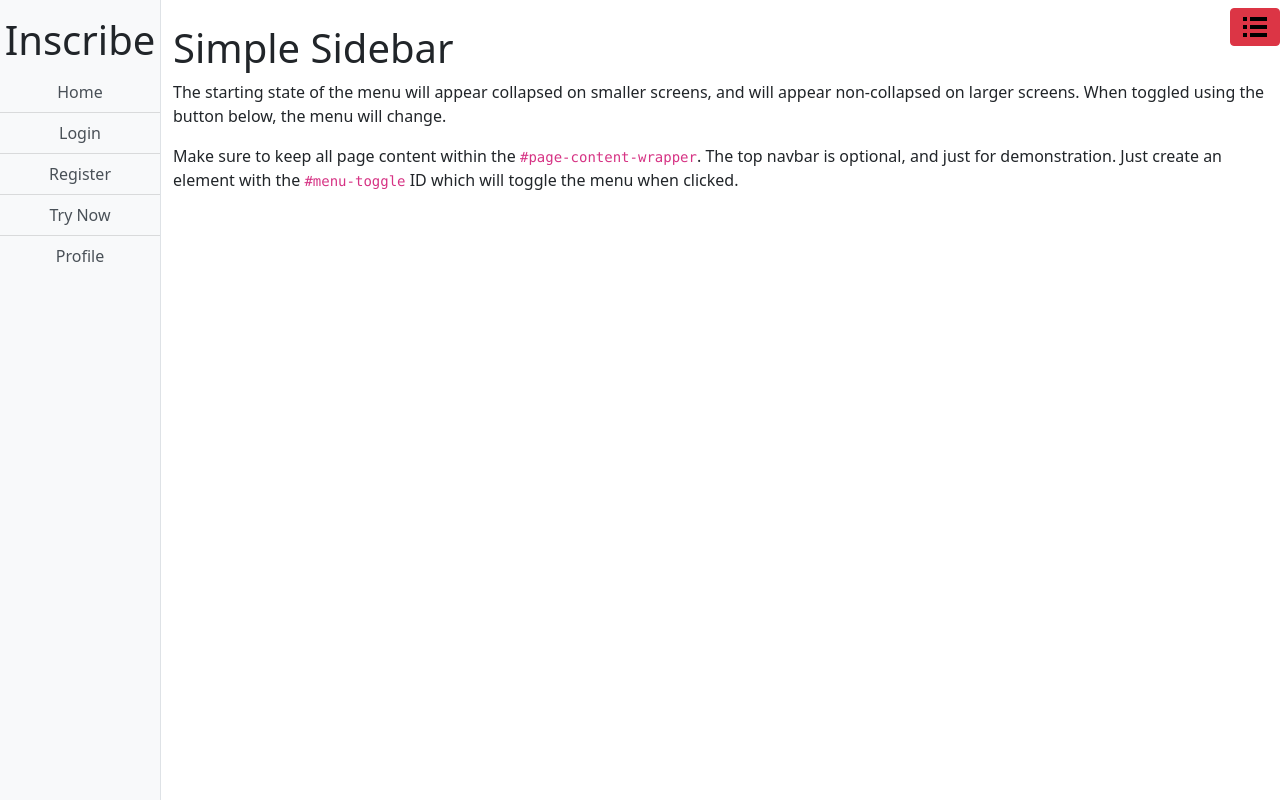
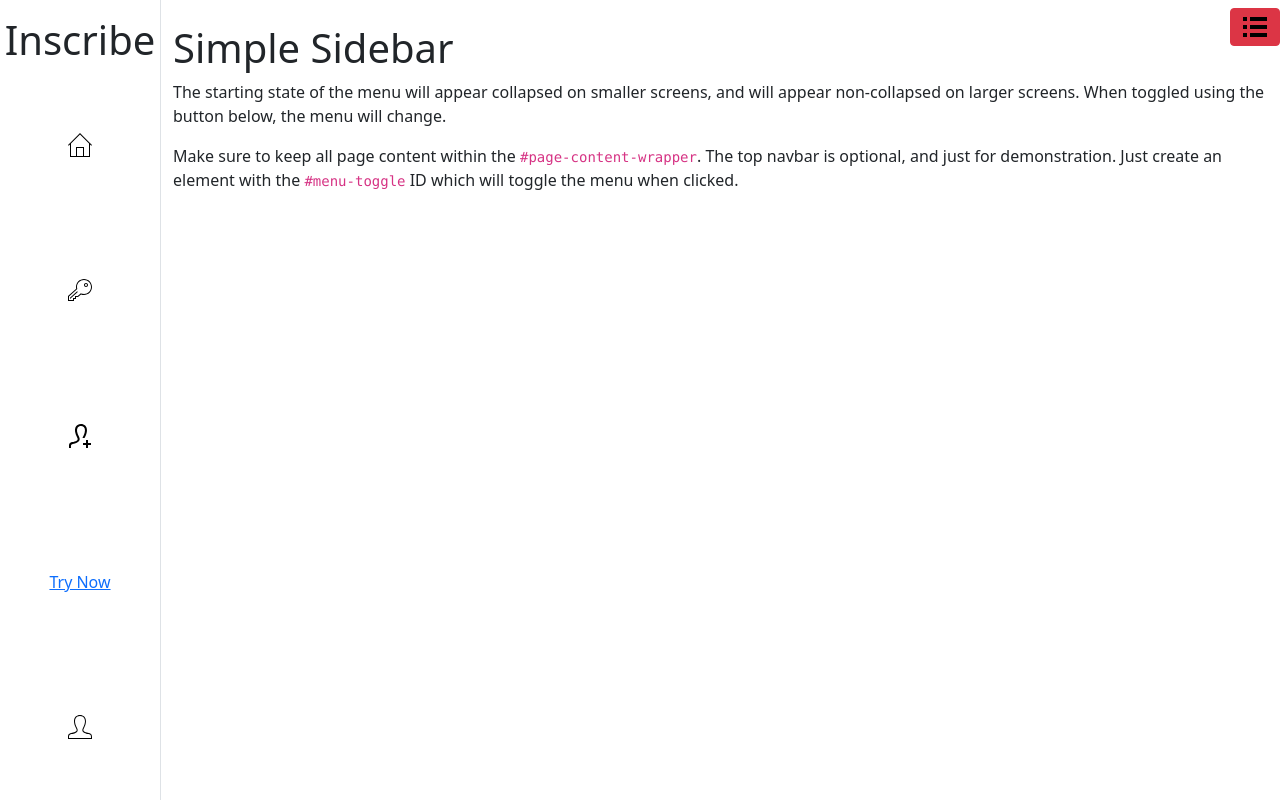
Before and after one commit to ManishaKallem/Inscribe, a Django app: page / in a window 1280 px wide. Run offline with Django 3.2, Linux system fonts and the light colour scheme; some libraries are stand-ins or nearby versions.

Commit message:
feat(navbar): replace links with icons

```diff
--- a/inscribe/static/css/base.css
+++ b/inscribe/static/css/base.css
@@ -4,7 +4,7 @@
 
 #sidebar-wrapper {
   min-height: 100vh;
-  margin-left: -15rem;
+  margin-left: -10rem;
   -webkit-transition: margin 0.25s ease-out;
   -moz-transition: margin 0.25s ease-out;
   -o-transition: margin 0.25s ease-out;
--- a/inscribe/templates/includes/navbar.html
+++ b/inscribe/templates/includes/navbar.html
@@ -1,22 +1,59 @@
-<div class="bg-light border-right" id="sidebar-wrapper">
+<div class="border-right d-flex flex-column" id="sidebar-wrapper">
   <h1 class="text-center pt-3">Inscribe</h1>
   <div
-    class="list-group list-group-flush d-flex flex-column text-center flex-grow-1"
+    class="list-group text-center list-group-flush flex-grow-1 justify-content-around"
   >
-    <a href="#" class="list-group-item mx-auto list-group-item-action bg-light">
-      Home
+    <a href="#" class="">
+      <svg
+        width="24"
+        height="24"
+        xmlns="http://www.w3.org/2000/svg"
+        fill-rule="evenodd"
+        clip-rule="evenodd"
+      >
+        <path
+          d="M22 11.414v12.586h-20v-12.586l-1.293 1.293-.707-.707 12-12 12 12-.707.707-1.293-1.293zm-6 11.586h5v-12.586l-9-9-9 9v12.586h5v-9h8v9zm-1-7.889h-6v7.778h6v-7.778z"
+        />
+      </svg>
     </a>
-    <a href="#" class="list-group-item mx-auto list-group-item-action bg-light">
-      Login
+    <a href="#" class="">
+      <svg
+        width="24"
+        height="24"
+        xmlns="http://www.w3.org/2000/svg"
+        fill-rule="evenodd"
+        clip-rule="evenodd"
+      >
+        <path
+          d="M16 1c-4.418 0-8 3.582-8 8 0 .585.063 1.155.182 1.704l-8.182 7.296v5h6v-2h2v-2h2l3.066-2.556c.909.359 1.898.556 2.934.556 4.418 0 8-3.582 8-8s-3.582-8-8-8zm-6.362 17l3.244-2.703c.417.164 1.513.703 3.118.703 3.859 0 7-3.14 7-7s-3.141-7-7-7c-3.86 0-7 3.14-7 7 0 .853.139 1.398.283 2.062l-8.283 7.386v3.552h4v-2h2v-2h2.638zm.168-4l-.667-.745-7.139 6.402v1.343l7.806-7zm10.194-7c0-1.104-.896-2-2-2s-2 .896-2 2 .896 2 2 2 2-.896 2-2zm-1 0c0-.552-.448-1-1-1s-1 .448-1 1 .448 1 1 1 1-.448 1-1z"
+        />
+      </svg>
     </a>
-    <a href="#" class="list-group-item mx-auto list-group-item-action bg-light">
-      Register
+    <a href="#" class="">
+      <svg
+        xmlns="http://www.w3.org/2000/svg"
+        width="24"
+        height="24"
+        viewBox="0 0 24 24"
+      >
+        <path
+          d="M9.602 3.7c-1.154 1.937-.635 5.227 1.424 9.025.93 1.712.697 3.02.338 3.815-.982 2.178-3.675 2.799-6.525 3.456-1.964.454-1.839.87-1.839 4.004h-1.995l-.005-1.241c0-2.52.199-3.975 3.178-4.663 3.365-.777 6.688-1.473 5.09-4.418-4.733-8.729-1.35-13.678 3.732-13.678 3.321 0 5.97 2.117 5.97 6.167 0 3.555-1.949 6.833-2.383 7.833h-2.115c.392-1.536 2.499-4.366 2.499-7.842 0-5.153-5.867-4.985-7.369-2.458zm13.398 15.3h-3v-3h-2v3h-3v2h3v3h2v-3h3v-2z"
+        />
+      </svg>
     </a>
-    <a href="#" class="list-group-item mx-auto list-group-item-action bg-light">
-      Try Now
-    </a>
-    <a href="#" class="list-group-item mx-auto list-group-item-action bg-light">
-      Profile
+    <a href="#" class="">Try Now</a>
+    <a href="#" class="">
+      <svg
+        width="24"
+        height="24"
+        xmlns="http://www.w3.org/2000/svg"
+        fill-rule="evenodd"
+        clip-rule="evenodd"
+      >
+        <path
+          d="M12 0c-5.083 0-8.465 4.949-3.733 13.678 1.596 2.945-1.725 3.641-5.09 4.418-3.073.709-3.187 2.235-3.177 4.904l.004 1h23.99l.004-.969c.012-2.688-.093-4.223-3.177-4.935-3.438-.794-6.639-1.49-5.09-4.418 4.719-8.912 1.251-13.678-3.731-13.678m0 1c1.89 0 3.39.764 4.225 2.15 1.354 2.251.866 5.824-1.377 10.06-.577 1.092-.673 2.078-.283 2.932.937 2.049 4.758 2.632 6.032 2.928 2.303.534 2.412 1.313 2.401 3.93h-21.998c-.01-2.615.09-3.396 2.401-3.93 1.157-.266 5.138-.919 6.049-2.94.387-.858.284-1.843-.304-2.929-2.231-4.115-2.744-7.764-1.405-10.012.84-1.412 2.353-2.189 4.259-2.189"
+        />
+      </svg>
     </a>
   </div>
 </div>
```
